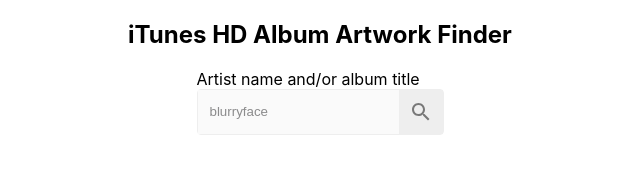
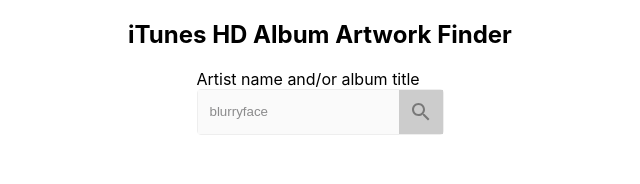
Before and after one commit to vyonizr/itunes-hd-album-artwork-finder, a Next.js app: page / in a window 1280 px wide. Shown: the top 184 px of the page, without its empty margins (320-960 px from the left). Built offline with nearby package versions, Linux system fonts and the light colour scheme.

Commit message:
update theme

```diff
--- a/src/styles/styled.d.ts
+++ b/src/styles/styled.d.ts
@@ -4,6 +4,7 @@
   export interface DefaultTheme {
     colors: {
       primary: string
+      primaryHover: string
       secondary: string
       success: string
       danger: string
@@ -14,7 +15,7 @@
       placeholder: string
       gray: string
       darkerGray: string
-      darkerGrayHover: string
+      inputBg: string
     }
   }
 }
--- a/src/styles/theme.ts
+++ b/src/styles/theme.ts
@@ -3,6 +3,7 @@
 const myTheme: DefaultTheme = {
   colors: {
     primary: '#007bff',
+    primaryHover: '#0063cc',
     secondary: '#6c757d',
     success: '#28a745',
     danger: '#dc3545',
@@ -11,9 +12,9 @@
     dark: '#343a40',
     white: '#ffffff',
     placeholder: 'hsla(240, 3%, 12%, 0.5)',
-    gray: '#eeeeee',
+    gray: '#ccc',
     darkerGray: '#dddddd',
-    darkerGrayHover: '#d4d4d4'
+    inputBg: '#ededed'
   }
 }
 
```
